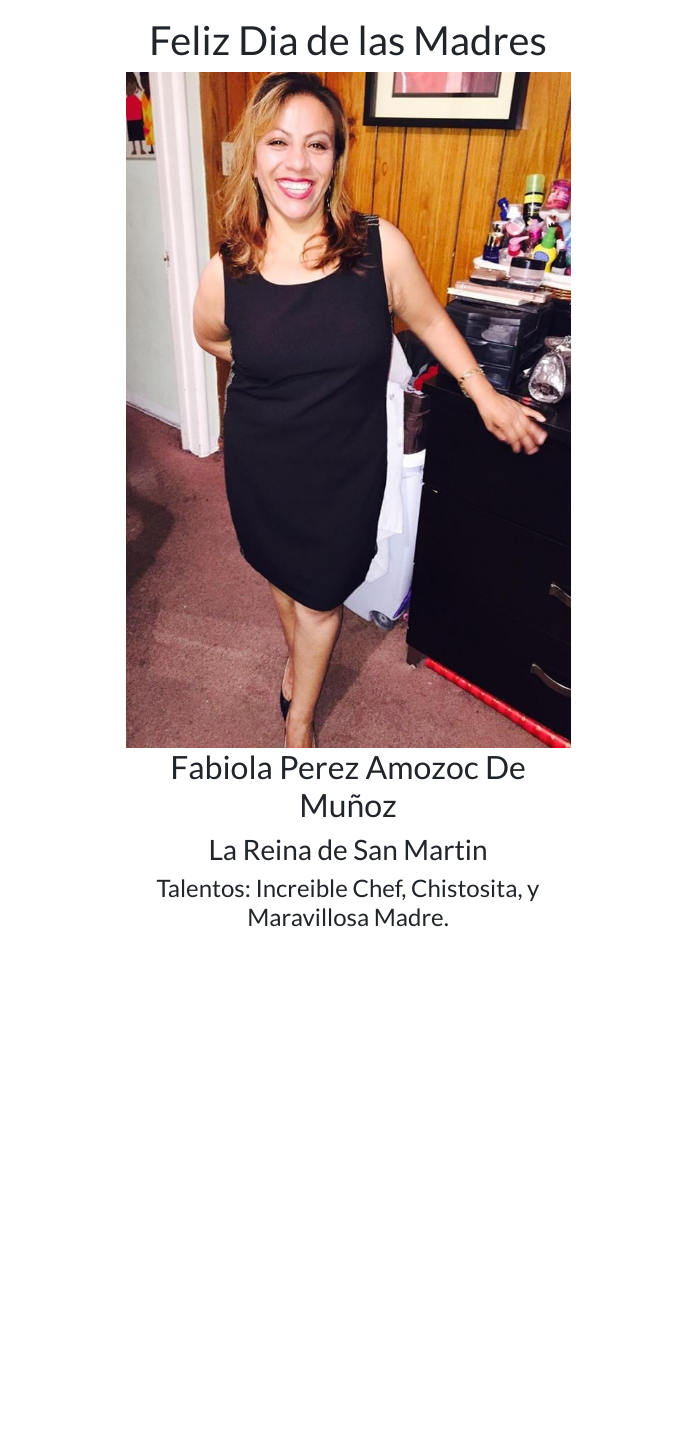
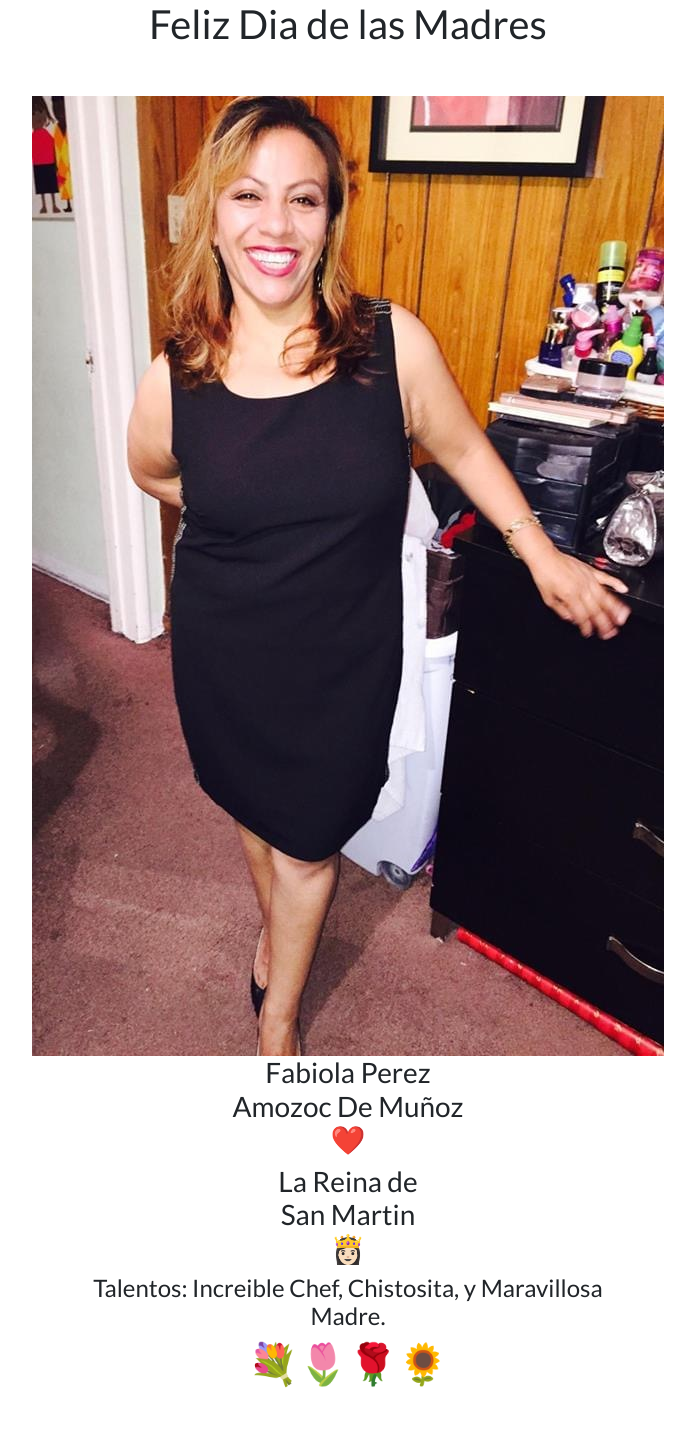
Before and after one commit to CalvarioV/Django3_personal_portfolio, a Django app: page /fabis/ in a window 1280 px wide. Shown: the part 56-1499 px from the top of the page, without its empty margins (292-987 px from the left). Before the commit the page ends 983 px from the top, so only its background shows below. Run offline with Django 3.2, Linux system fonts and the light colour scheme.

Commit message:
fabis emoji update

```diff
--- a/portfolio/templates/portfolio/fabis.html
+++ b/portfolio/templates/portfolio/fabis.html
@@ -3,16 +3,17 @@
 {% load static %}
 
 {% block content %}
+<h1>Feliz Dia de las Madres</h1>
+<div class="row justify-content-center my-5">
 
-<div class="row justify-content-center my-3">
-
-  <div class="col-5">
-    <h1>Feliz Dia de las Madres</h1>
-    <img src="{% static 'portfolio/fabis.JPG' %}" class="img-fluid">
-    <h2>Fabiola Perez Amozoc De Muñoz</h2>
-    <h3>La Reina de San Martin</h3>
+  <img src="{% static 'portfolio/fabis.JPG' %}" class="img-fluid">
+  <div class="col-6">
+    <h3>Fabiola Perez️<br>Amozoc De Muñoz️<br>❤️</h3>
+    <h3>La Reina de <br> San Martin <br>👸🏻</h3>
     <h4>Talentos: Increible Chef, Chistosita, y Maravillosa Madre.</h4>
+    <h1>💐🌷🌹🌻</h1>
   </div>
 </div>
 
+
 {% endblock %}
```
